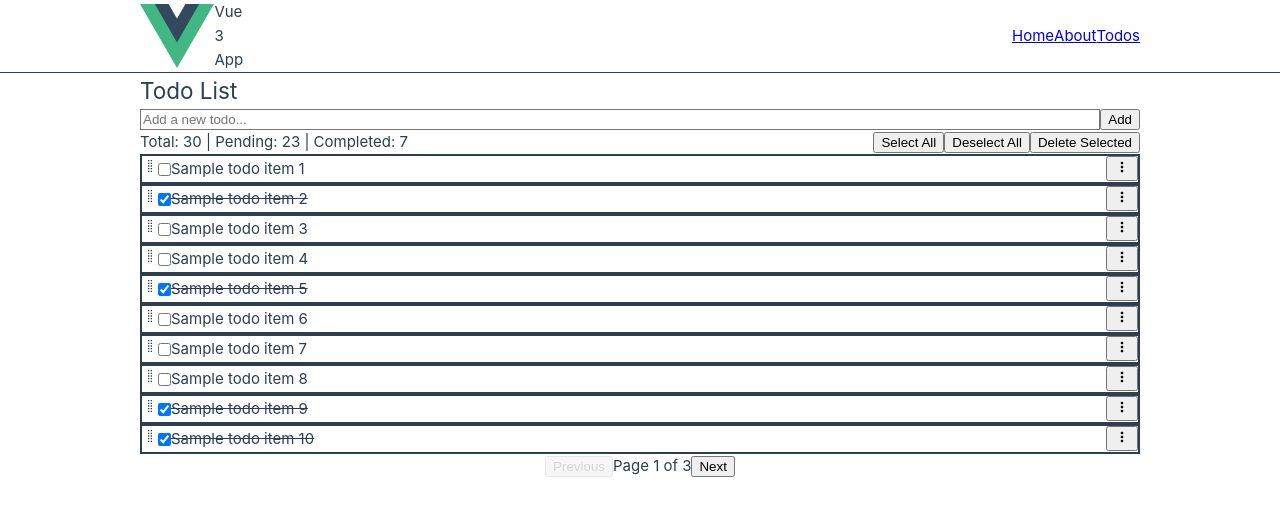
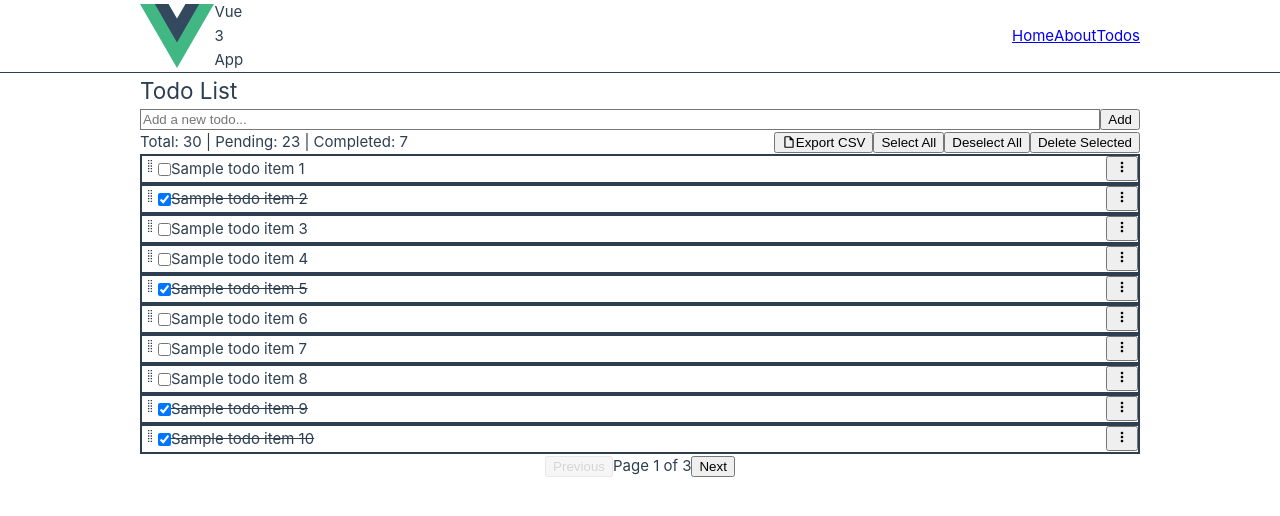
Before and after one commit to hunglv-fs/Vue-Todo-List, a Vue app: page /todos in a window 1280 px wide. Shown: the top 516 px of the page. Built offline with nearby package versions, Linux system fonts and the light colour scheme; the HTML template or start-up script is replaced by a standard one.

Commit message:
feat: add export csv feature

```diff
--- a/src/components/TodoList.vue
+++ b/src/components/TodoList.vue
@@ -28,6 +28,16 @@
         Completed: {{ todosStore.completedTodos.length }}
       </div>
       <div class="flex gap-2">
+        <button
+          v-if="todosStore.completedTodos.length > 0"
+          @click="exportToCSV"
+          class="px-3 py-1 text-sm bg-blue-500 text-white rounded hover:bg-blue-600 transition-colors flex items-center gap-1"
+        >
+          <svg width="14" height="14" viewBox="0 0 24 24" fill="currentColor">
+            <path d="M14,2H6A2,2 0 0,0 4,4V20A2,2 0 0,0 6,22H18A2,2 0 0,0 20,20V8L14,2M18,20H6V4H13V9H18V20Z"/>
+          </svg>
+          Export CSV
+        </button>
         <button
           @click="todosStore.selectAll()"
           class="px-3 py-1 text-sm bg-green-500 text-white rounded hover:bg-green-600 transition-colors"
@@ -308,6 +318,32 @@ const deleteTodo = (todoId: number) => {
   activeMenuId.value = null
 }
 
+const exportToCSV = () => {
+  const selectedTodos = todosStore.completedTodos
+  if (selectedTodos.length === 0) return
+
+  const headers = ['ID', 'Text', 'Completed', 'Created At']
+  const csvContent = [
+    headers.join(','),
+    ...selectedTodos.map(todo => [
+      todo.id,
+      `"${todo.text.replace(/"/g, '""')}"`,
+      todo.completed,
+      todo.createdAt.toISOString()
+    ].join(','))
+  ].join('\n')
+
+  const blob = new Blob([csvContent], { type: 'text/csv' })
+  const url = URL.createObjectURL(blob)
+  const link = document.createElement('a')
+  link.href = url
+  link.download = `selected-todos-${new Date().toISOString().split('T')[0]}.csv`
+  document.body.appendChild(link)
+  link.click()
+  document.body.removeChild(link)
+  URL.revokeObjectURL(url)
+}
+
 const handleClickOutside = (event: Event) => {
   const target = event.target as HTMLElement
   if (!target.closest('.relative')) {
```
